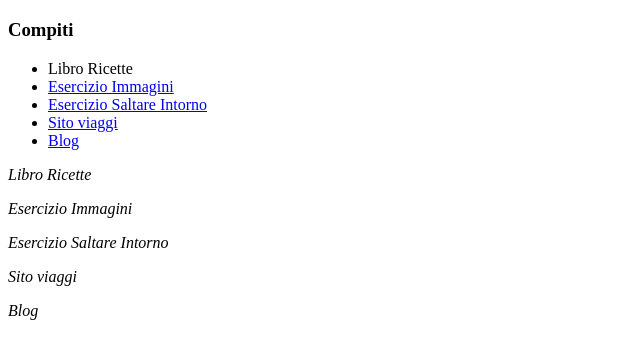
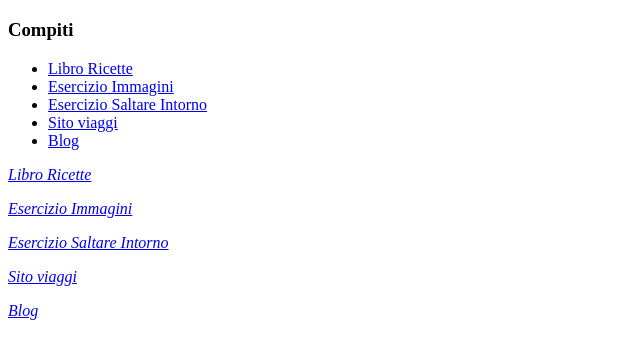
Before and after one commit to ilPaolino8103/ilPaolino8103.github.io, a plain HTML site: page Index.html in a window 1280 px wide. Shown: the part 61-420 px from the top of the page, without its empty margins (0-640 px from the left). Drawn offline with Linux system fonts and the light colour scheme.

Commit message:
Update Index.html

```diff
--- a/Index.html
+++ b/Index.html
@@ -7,17 +7,17 @@
         <h1>Paolo's Index</h1>
         <h3>Compiti</h3>
         <ul>
-            <li><a href="#1"></a>Libro Ricette</a></li>
+            <li><a href="#1">Libro Ricette</a></li>
             <li><a href="#2">Esercizio Immagini</a></li>
             <li><a href="#3">Esercizio Saltare Intorno</a></li>
             <li><a href="#4">Sito viaggi</a></li>
             <li><a href="#5">Blog</a></li>
         </ul>
-        <p id="1"><em>Libro Ricette <a href="https://ilpaolino8103.github.io/KhanAccademy/Docs/LibroRicette.html"></a></em></p>
-        <p id="2"><em>Esercizio Immagini <a href="https://ilpaolino8103.github.io/KhanAccademy/Docs/Immagini.html"></a></em></p>
-        <p id="3"><em>Esercizio Saltare Intorno <a href="https://ilpaolino8103.github.io/KhanAccademy/Docs/SaltareIntorno.html"></a></em></p>
-        <p id="4"><em>Sito viaggi <a href="https://ilpaolino8103.github.io/KhanAccademy/Docs/Viaggi.html"></a></em></p>
-        <p id="5"><em>Blog <a href="https://ilpaolino8103.github.io/KhanAccademy/Docs/Blog.html"></a></em></p>
+        <p id="1"><em> <a href="https://ilpaolino8103.github.io/KhanAccademy/Docs/LibroRicette.html">Libro Ricette</a></em></p>
+        <p id="2"><em> <a href="https://ilpaolino8103.github.io/KhanAccademy/Docs/Immagini.html">Esercizio Immagini</a></em></p>
+        <p id="3"><em> <a href="https://ilpaolino8103.github.io/KhanAccademy/Docs/SaltareIntorno.html">Esercizio Saltare Intorno</a></em></p>
+        <p id="4"><em> <a href="https://ilpaolino8103.github.io/KhanAccademy/Docs/Viaggi.html">Sito viaggi</a></em></p>
+        <p id="5"><em> <a href="https://ilpaolino8103.github.io/KhanAccademy/Docs/Blog.html">Blog</a></em></p>
 
 
 
```
